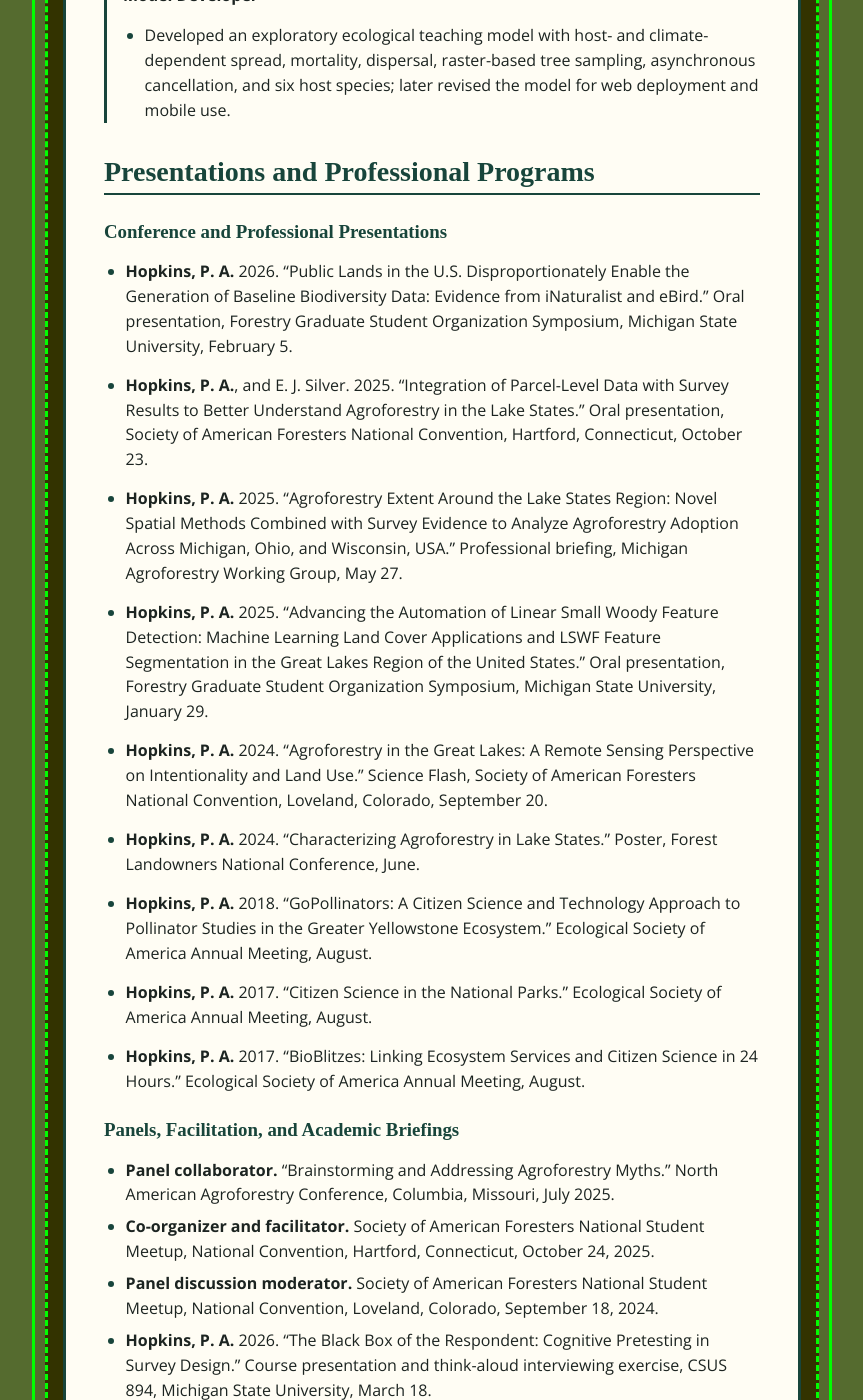
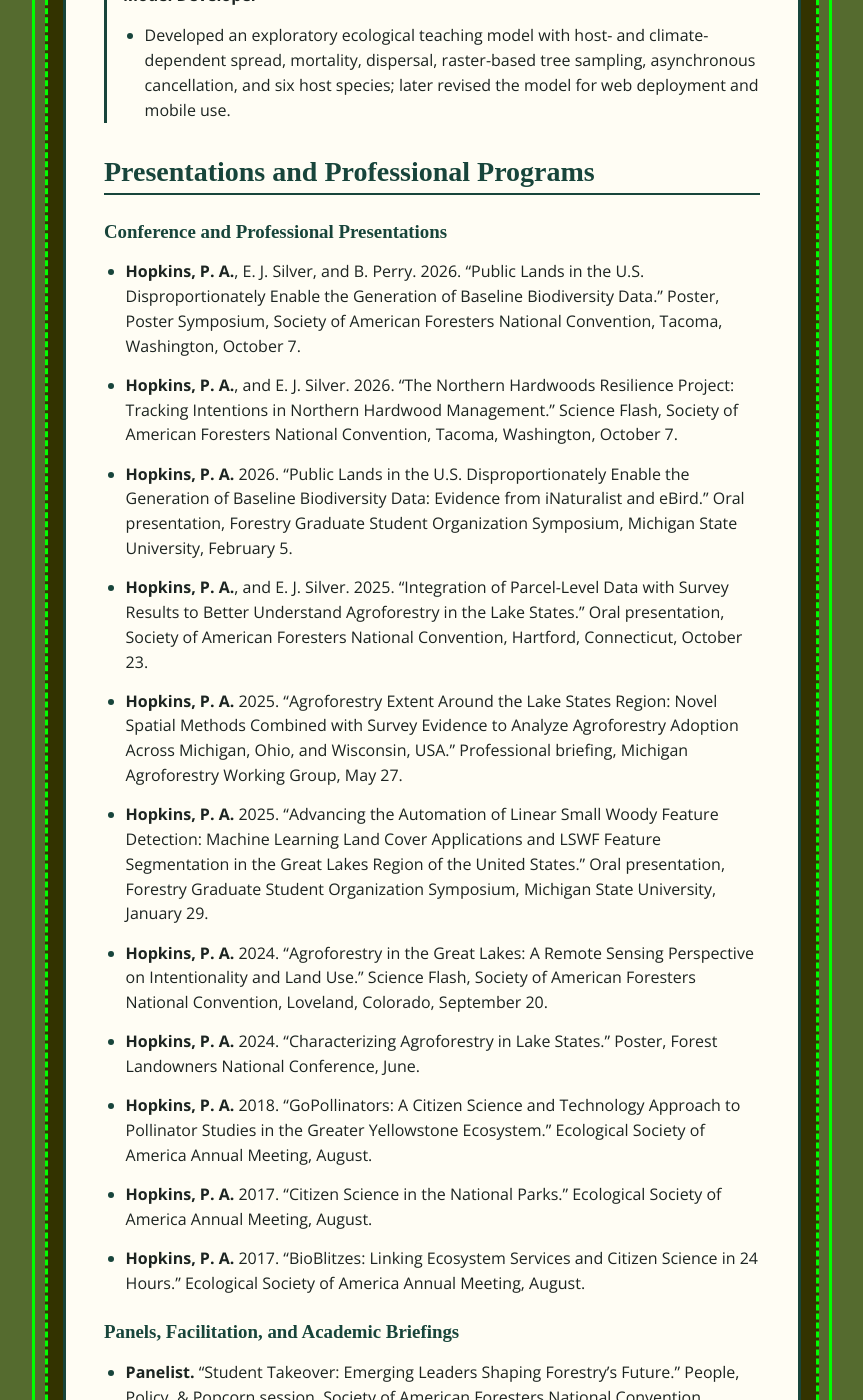
Before and after one commit to MtnTheMan/mtntheman.github.io, a Jekyll site: the page built from resume.html, in a window 1280 px wide and 1400 px high, scrolled down 6584 px. Shown: the whole window, without its empty margins (208-1071 px from the left). Built offline with Jekyll 4.4.1, drawn with Linux system fonts in a browser that asks for light colours; some web fonts are replaced; some of the changed text lies outside the part shown.

Commit message:
Update public CV with October 2026 SAF presentations and panel

```diff
--- a/resume.html
+++ b/resume.html
@@ -9,7 +9,7 @@ excerpt: "Public curriculum vitae for Parker A. Hopkins, covering education, res
     <p class="cv-eyebrow">Public curriculum vitae</p>
     <h1>Parker A. Hopkins</h1>
     <p class="cv-role-line">Ph.D. Student in Forestry · Michigan State University · East Lansing, Michigan</p>
-    <p class="cv-updated">Updated September 10, 2026</p>
+    <p class="cv-updated">Updated October 22, 2026</p>
 
     <div class="cv-actions" aria-label="Professional profiles">
       <a href="https://www.linkedin.com/in/parkerhopkins" target="_blank" rel="noopener noreferrer">LinkedIn</a>
@@ -360,6 +360,8 @@ excerpt: "Public curriculum vitae for Parker A. Hopkins, covering education, res
 
     <h3 class="cv-subheading">Conference and Professional Presentations</h3>
     <ul class="cv-citations">
+      <li><strong>Hopkins, P. A.</strong>, E. J. Silver, and B. Perry. 2026. “Public Lands in the U.S. Disproportionately Enable the Generation of Baseline Biodiversity Data.” Poster, Poster Symposium, Society of American Foresters National Convention, Tacoma, Washington, October 7.</li>
+      <li><strong>Hopkins, P. A.</strong>, and E. J. Silver. 2026. “The Northern Hardwoods Resilience Project: Tracking Intentions in Northern Hardwood Management.” Science Flash, Society of American Foresters National Convention, Tacoma, Washington, October 7.</li>
       <li><strong>Hopkins, P. A.</strong> 2026. “Public Lands in the U.S. Disproportionately Enable the Generation of Baseline Biodiversity Data: Evidence from iNaturalist and eBird.” Oral presentation, Forestry Graduate Student Organization Symposium, Michigan State University, February 5.</li>
       <li><strong>Hopkins, P. A.</strong>, and E. J. Silver. 2025. “Integration of Parcel-Level Data with Survey Results to Better Understand Agroforestry in the Lake States.” Oral presentation, Society of American Foresters National Convention, Hartford, Connecticut, October 23.</li>
       <li><strong>Hopkins, P. A.</strong> 2025. “Agroforestry Extent Around the Lake States Region: Novel Spatial Methods Combined with Survey Evidence to Analyze Agroforestry Adoption Across Michigan, Ohio, and Wisconsin, USA.” Professional briefing, Michigan Agroforestry Working Group, May 27.</li>
@@ -373,6 +375,7 @@ excerpt: "Public curriculum vitae for Parker A. Hopkins, covering education, res
 
     <h3 class="cv-subheading">Panels, Facilitation, and Academic Briefings</h3>
     <ul>
+      <li><strong>Panelist.</strong> “Student Takeover: Emerging Leaders Shaping Forestry’s Future.” People, Policy, &amp; Popcorn session, Society of American Foresters National Convention, Tacoma, Washington, October 7, 2026.</li>
       <li><strong>Panel collaborator.</strong> “Brainstorming and Addressing Agroforestry Myths.” North American Agroforestry Conference, Columbia, Missouri, July 2025.</li>
       <li><strong>Co-organizer and facilitator.</strong> Society of American Foresters National Student Meetup, National Convention, Hartford, Connecticut, October 24, 2025.</li>
       <li><strong>Panel discussion moderator.</strong> Society of American Foresters National Student Meetup, National Convention, Loveland, Colorado, September 18, 2024.</li>
```
